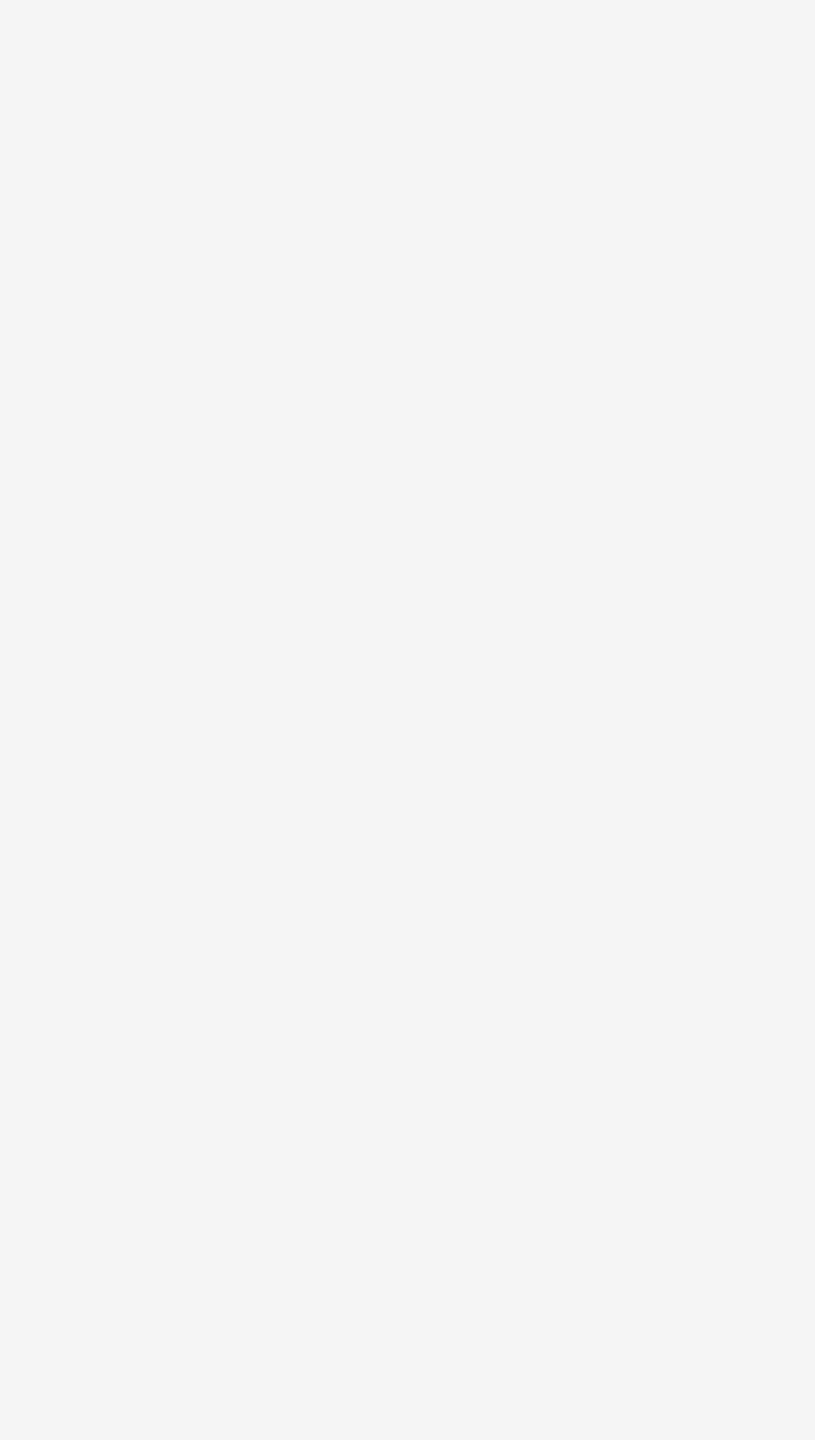
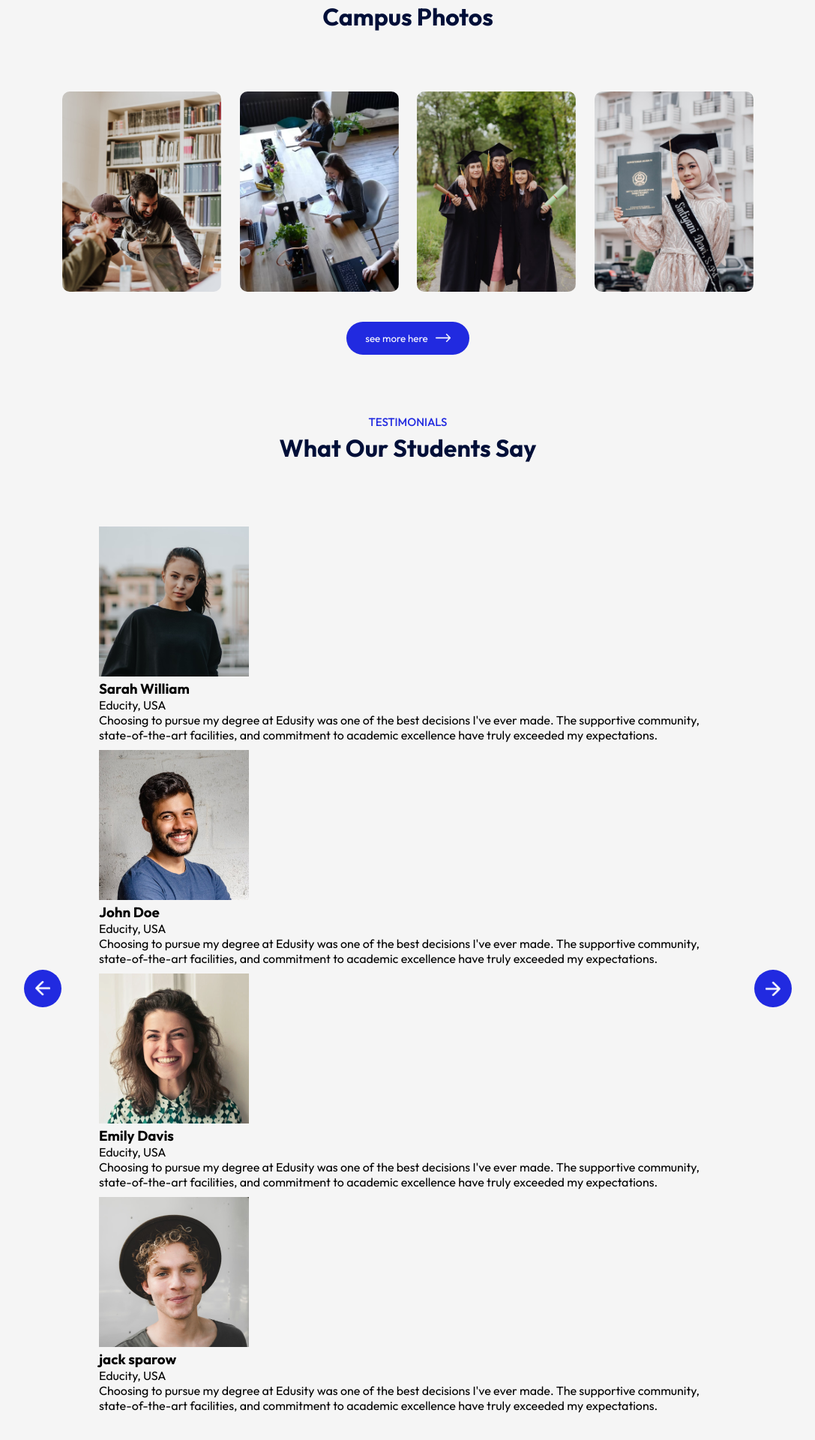
Before and after one commit to Yash-8888/EduCity, a React (Vite) app: page / in a window 1280 px wide. Shown: the part 1920-3840 px from the top of the page at 75% size, without its empty margins (96-1183 px from the left). Before the commit the page ends 1898 px from the top, so only its background shows below. Built offline with nearby package versions, Linux system fonts and the light colour scheme.

Commit message:
frontend work

```diff
--- a/src/App.jsx
+++ b/src/App.jsx
@@ -4,6 +4,9 @@
 import Programs from './components/Programs/Programs.jsx'
 import Title from './components/Title/Title.jsx'
 import About from './components/About/About.jsx'
+import Campus from './components/About/Campus/Campus.jsx'
+import { Activity } from 'react'
+import Testimonials from './components/Testimonials/Testimonials.jsx'
 
 const App = () => {
   return (
@@ -14,6 +17,10 @@
         <Title subTitle='Our PROGRAM' Title='What We Offer'/>
         <Programs/>
         <About/>
+        <Title subTitle='Gallery' Title='Campus Photos'/>
+        <Campus/>
+        <Title subTitle='Testimonials' Title='What Our Students Say'/>
+        <Testimonials/>
       </div>
     </div>
   )
--- /dev/null
+++ b/src/components/About/Campus/Campus.css
@@ -0,0 +1,19 @@
+.Campus{
+    margin: 80px auto;
+    width: 90%;
+    text-align: center;
+}
+.gallery{
+    display: flex;
+    align-items: center;
+    justify-content: space-between;
+    margin-bottom: 40px;
+}
+.gallery img{
+    width: 23%;
+    border-radius: 10px;
+}
+.btn.dark-btn{
+    background-color: #212AE0;
+    color: white;
+}
--- /dev/null
+++ b/src/components/About/Campus/Campus.jsx
@@ -0,0 +1,23 @@
+import React from 'react'
+import './Campus.css'
+import gallery_1 from '../../../assets/gallery-1.png'
+import gallery_2 from '../../../assets/gallery-2.png'
+import gallery_3 from '../../../assets/gallery-3.png'
+import gallery_4 from '../../../assets/gallery-4.png'
+import white_arrow from '../../../assets/white-arrow.png'
+
+const Campus = () => {
+  return (
+    <div className='Campus'>
+      <div className="gallery">
+        <img src={gallery_1} alt="" />
+        <img src={gallery_2} alt="" />
+        <img src={gallery_3} alt="" />
+        <img src={gallery_4} alt="" />
+      </div>
+      <button className='btn dark-btn'>see more here <img src={white_arrow} alt="" /></button>
+    </div>
+  )
+}
+
+export default Campus
--- /dev/null
+++ b/src/components/Testimonials/Testimonials.css
@@ -0,0 +1,26 @@
+.Testimonials{
+    margin: 80px auto;
+    padding: 0 80px;
+    position: relative;
+}
+.next-btn, .back-btn{
+    position: absolute;
+    top: 50%;
+    right: 0;
+    translate: translateY(-50%);
+    padding: 15px;
+    width: 50px;
+    border-radius: 50%;
+    cursor: pointer;
+    background: #212AE0;
+}
+.back-btn{
+    right: auto;
+    left: 0;
+}
+.slider{
+    display: flex;
+    align-items: center;
+    justify-content: center;
+    gap: 30px;
+}
--- /dev/null
+++ b/src/components/Testimonials/Testimonials.jsx
@@ -0,0 +1,72 @@
+import React from 'react'
+import './Testimonials.css'
+import next_Icon from '../../assets/next-icon.png'
+import back_Icon from '../../assets/back-icon.png'
+import user_1 from '../../assets/user-1.png'
+import user_2 from '../../assets/user-2.png'
+import user_3 from '../../assets/user-3.png'
+import user_4 from '../../assets/user-4.png'
+
+const Testimonials = () => {
+  return (
+    <div className='Testimonials'>
+      <img src={next_Icon} alt="" className="next-btn" />
+      <img src={back_Icon} alt="" className="back-btn" />
+      <div className="slider">
+        <ul>
+          <li>
+            <div className="slide">
+              <div className="user-info">
+                <img src={user_1} alt="" />
+                <div className="user-details">
+                  <h3>Sarah William</h3>
+                  <span>Educity, USA</span>
+                </div>
+              </div>
+              <p>Choosing to pursue my degree at Edusity was one of the best decisions I've ever made. The supportive community, state-of-the-art facilities, and commitment to academic excellence have truly exceeded my expectations.</p>
+            </div>
+          </li>
+          <li>
+            <div className="slide">
+              <div className="user-info">
+                <img src={user_2} alt="" />
+                <div className="user-details">
+                  <h3>John Doe</h3>
+                  <span>Educity, USA</span>
+                </div>
+              </div>
+              <p>Choosing to pursue my degree at Edusity was one of the best decisions I've ever made. The supportive community, state-of-the-art facilities, and commitment to academic excellence have truly exceeded my expectations.</p>
+            </div>
+          </li>
+          <li>
+            <div className="slide">
+              <div className="user-info">
+                <img src={user_3} alt="" />
+                <div className="user-details">
+                  <h3>Emily Davis</h3>
+                  <span>Educity, USA</span>
+                </div>
+              </div>
+              <p>Choosing to pursue my degree at Edusity was one of the best decisions I've ever made. The supportive community, state-of-the-art facilities, and commitment to academic excellence have truly exceeded my expectations.</p>
+            </div>
+          </li>
+          <li>
+            <div className="slide">
+              <div className="user-info">
+                <img src={user_4} alt="" />
+                <div className="user-details">
+                  <h3>jack sparow</h3>
+                  <span>Educity, USA</span>
+                </div>
+              </div>
+              <p>Choosing to pursue my degree at Edusity was one of the best decisions I've ever made. The supportive community, state-of-the-art facilities, and commitment to academic excellence have truly exceeded my expectations.</p>
+            </div>
+          </li>
+        </ul>
+
+      </div>
+    </div>
+  )
+}
+
+export default Testimonials
```
